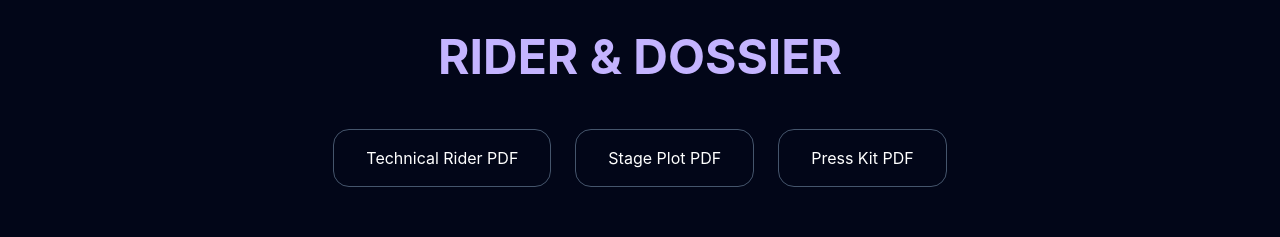
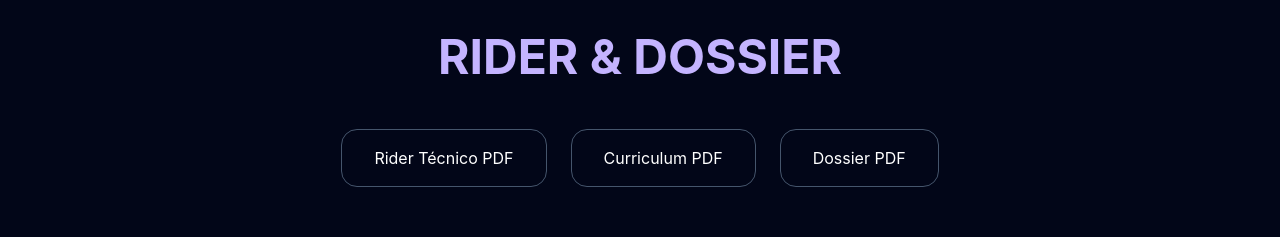
Before and after one commit to perseidamusic/perseida-epk, a React (Vite) app: page / in a window 1280 px wide. Shown: the part 3460-3697 px from the top of the page. Built offline with nearby package versions, Linux system fonts and the light colour scheme.

Commit message:
Update App.jsx

```diff
--- a/src/App.jsx
+++ b/src/App.jsx
@@ -260,16 +260,27 @@ export default function PerseidaEPK() {
         </h2>
 
         <div className="flex flex-wrap justify-center gap-6">
-          {['Technical Rider PDF', 'Stage Plot PDF', 'Press Kit PDF'].map(
-            (item) => (
-              <button
-                key={item}
-                className="px-8 py-4 rounded-2xl border border-slate-600 hover:bg-white hover:text-black transition-all duration-300"
-              >
-                {item}
-              </button>
-            )
-          )}
+           <a
+            href="/rider.pdf"
+            download
+            className="px-8 py-4 rounded-2xl border border-slate-600 hover:bg-white hover:text-black transition-all duration-300"
+             >
+            Rider Técnico PDF
+            </a>
+           <a
+            href="/curriculum.pdf"
+            download
+            className="px-8 py-4 rounded-2xl border border-slate-600 hover:bg-white hover:text-black transition-all duration-300"
+            >
+            Curriculum PDF
+            </a>
+           <a
+          href="/dossier.pdf"
+          download
+          className="px-8 py-4 rounded-2xl border border-slate-600 hover:bg-white hover:text-black transition-all duration-300"
+          >
+          Dossier PDF
+          </a>
         </div>
       </section>
 
```
